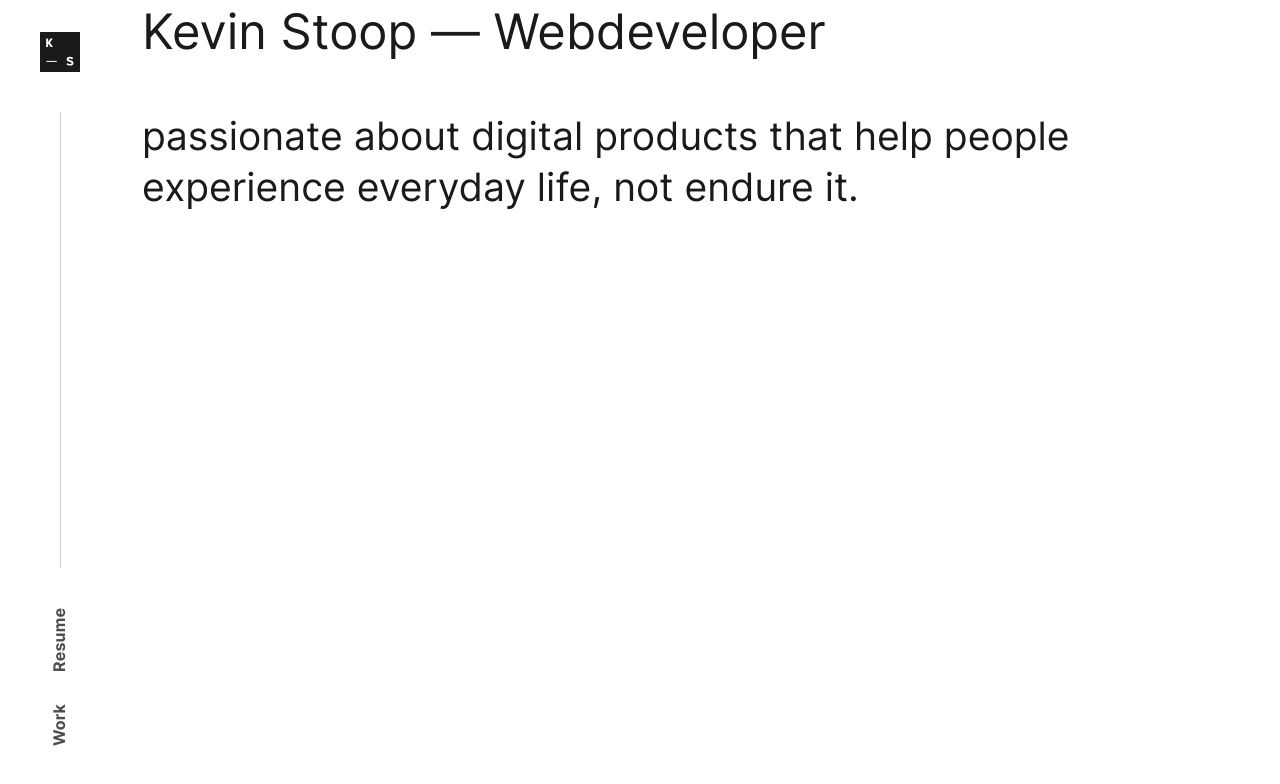
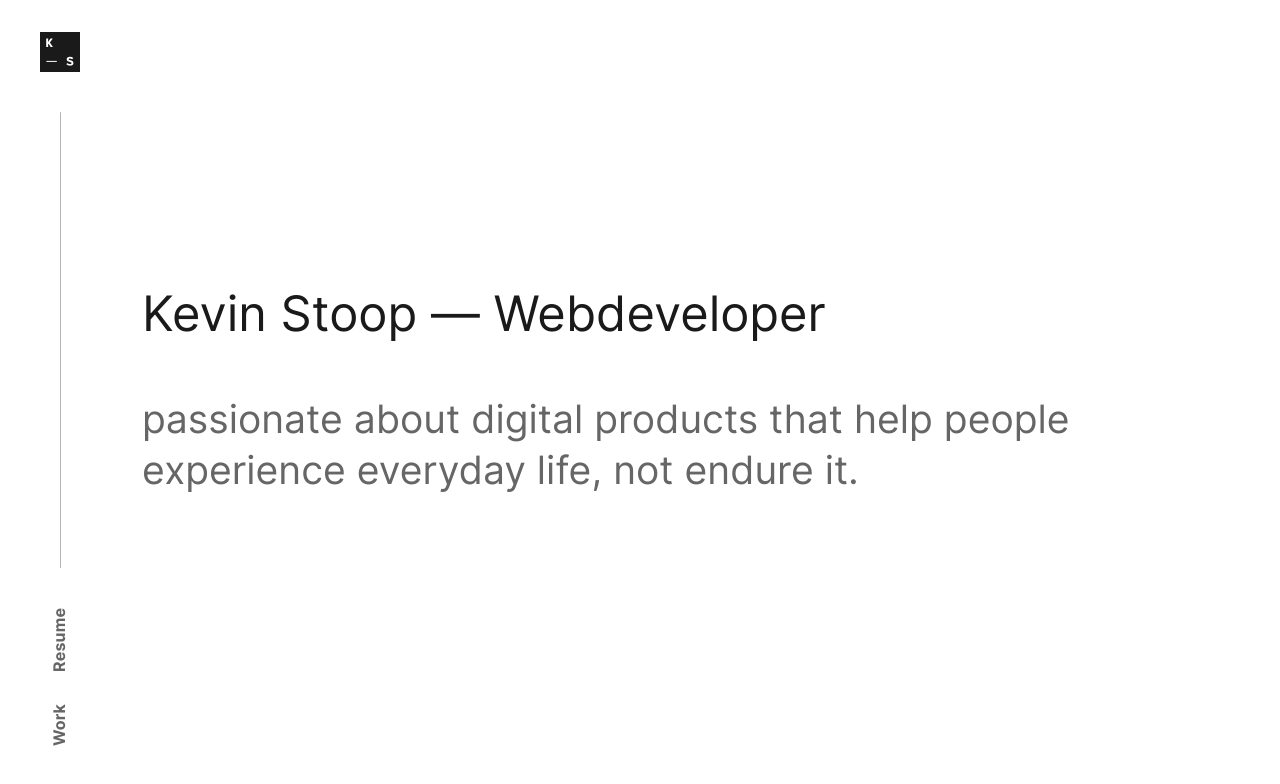
Before and after one commit to NSMNIA/NSMNIA, a React (Vite) app: page / in a window 1280 px wide. Shown: the top 784 px of the page. Built offline with nearby package versions, Linux system fonts and the light colour scheme.

Commit message:
hero updated
Signed-off-by: Kevin Stoop <433243@student.fontys.nl>

```diff
--- a/src/assets/scss/home.module.scss
+++ b/src/assets/scss/home.module.scss
@@ -1,8 +1,25 @@
 .hero {
     max-height: 1000px;
     height: 100vh;
-
-    width: var(--max-width);
+    width: 100%;
+    max-width: var(--max-width);
     padding: 0 var(--max-width--padding);
     margin: 0 auto;
+
+    display: flex;
+    align-items: center;
+
+    &--inner {
+        width: 100%;
+        position: relative;
+
+        h1,
+        h2 {
+            word-wrap: break-word;
+        }
+
+        h2 {
+            color: var(--foreground2);
+        }
+    }
 }
--- a/src/assets/scss/index.scss
+++ b/src/assets/scss/index.scss
@@ -207,9 +207,9 @@ table {
 :root {
     color-scheme: light;
     --background1: hsl(0, 0%, 100%);
-    --background2: hsl(0, 0%, 80%);
+    --background2: hsl(0, 0%, 70%);
     --foreground1: hsl(0, 0%, 10%);
-    --foreground2: hsl(0, 0%, 30%);
+    --foreground2: hsl(0, 0%, 40%);
     --accent: hsl(215, 99%, 41%);
     --accent--lighter: hsl(215, 100%, 61%);
     --accent--darker: hsl(215, 100%, 21%);
@@ -222,10 +222,15 @@ table {
     :root {
         color-scheme: dark;
         --background1: hsl(0, 0%, 10%);
-        --background2: hsl(0, 0%, 30%);
+        --background2: hsl(0, 0%, 40%);
         --foreground1: hsl(0, 0%, 100%);
-        --foreground2: hsl(0, 0%, 80%);
+        --foreground2: hsl(0, 0%, 70%);
     }
+}
+
+::selection {
+    background: var(--background2);
+    color: var(--foreground2);
 }
 
 html {
@@ -252,7 +257,7 @@ h5 {
     margin: 3rem 0 1.38rem;
     font-family: "Inter", sans-serif;
     font-weight: 400;
-    line-height: 1.3
+    line-height: 1.3;
 }
 
 h1 {
--- a/src/pages/Home.tsx
+++ b/src/pages/Home.tsx
@@ -6,6 +6,7 @@ const Home = (props: Props) => {
     return (
         <>
             <div className={STYLE["hero"]}>
+                <div className={STYLE["hero--inner"]}>
                     <h1>
                         Kevin Stoop — Webdeveloper
                     </h1>
@@ -13,6 +14,7 @@ const Home = (props: Props) => {
                         passionate about digital products that help people experience everyday life, not endure it.
                     </h2>
                 </div>
+            </div>
         </>
     )
 }
```
Lines whose indentation alone changed are shown as unchanged.
